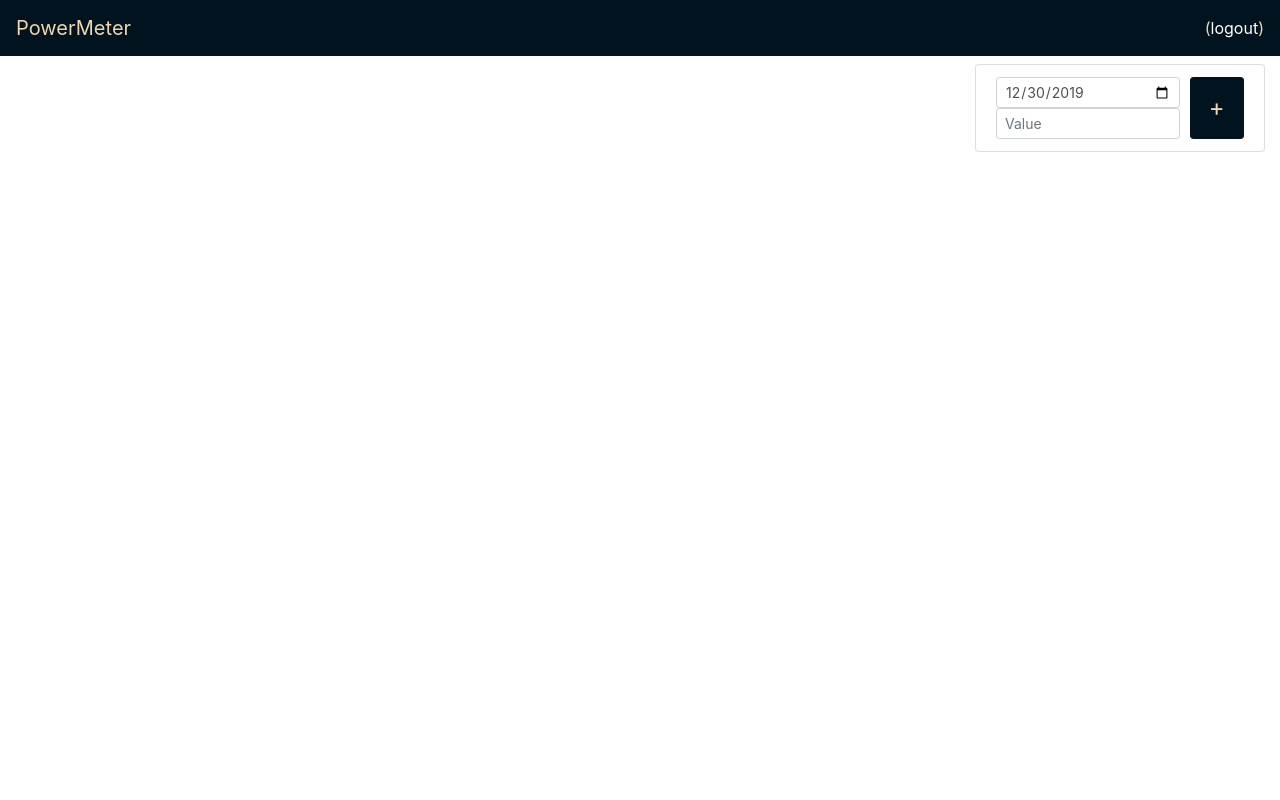
After one commit to StupidDuck/powermeter, a Flask app: page /meter/1/view in a window 1280 px wide. The commit adds this page. Run offline with Flask 2, Linux system fonts and the light colour scheme; the visitor is signed in with stand-in values (Sample User, id 1); data that the repository does not hold is empty; a map, chart or similar area stays blank; some libraries are stand-ins or nearby versions.

Commit message:
way too much changes for a single commit...

```diff
--- a/main.py
+++ b/main.py
@@ -1,12 +1,12 @@
 import os
-import sys
+from dotenv import load_dotenv
 from urllib.parse import urlencode
 from functools import wraps
 from authlib.integrations.flask_client import OAuth
-from dotenv import load_dotenv
 from flask import Flask, request, redirect, url_for, session, jsonify, send_file, render_template, flash
 from core.models import Meter, Journal, MeterReading
 
+# .env not commited, so does nothing except in dev env
 load_dotenv()
 
 app = Flask(__name__)
@@ -100,24 +100,22 @@ def meter():
         Meter(session['profile']['id'], _name).save()
         return redirect(url_for('index'))
     except (TypeError, ValueError) as err:
-        pass
-        #flash(err)
+        flash(err)
 
 
 @app.route('/meter/<int:meter_id>', methods=['POST'])
 @requires_auth
 def post_journal(meter_id):
     if Meter.find(meter_id).user_id != session['profile']['id']:
-        #flash('Not allowed to do this !')
+        flash('Not allowed to do this !')
         return redirect(url_for('index'))
     _date = request.form.get('date')
     _value = float(request.form.get('value'))
     try:
         MeterReading(_date, _value, meter_id).save()
     except (TypeError, ValueError) as err:
-        pass
-        #flash(err)
-    return redirect(url_for('journal', meter_id=meter_id))
+        flash(err)
+    return redirect(url_for('view', meter_id=meter_id))
 
 
 @app.route('/meter/<int:id>/delete')
@@ -135,11 +133,17 @@ def delete_meter(id):
         return redirect(url_for('index'))
 
 
-@app.route('/meter/<int:meter_id>/journal')
+@app.route('/meter/<int:meter_id>/view')
 @requires_auth
-def journal(meter_id):
+def view(meter_id):
+    return render_template('view.html.j2', meter_id=meter_id)
+
+
+@app.route('/api/meter/<int:meter_id>/journal')
+@requires_auth
+def journal_api(meter_id):
     if Meter.find(meter_id).user_id != session['profile']['id']:
-        #flash('Not allowed to do this !')
+        flash('Not allowed to do this !')
         return redirect(url_for('index'))
     journal_obj = Journal(meter_id)
     days = 15
@@ -159,37 +163,37 @@ def journal(meter_id):
     })
 
 
-@app.route('/meter/<int:meter_id>/json')
-@requires_auth
-def json_chart_data(meter_id):
-    if Meter.find(meter_id).user_id != session['profile']['id']:
-        return jsonify({})
-    journal_obj = Journal(meter_id)
+# @app.route('/meter/<int:meter_id>/json')
+# @requires_auth
+# def json_chart_data(meter_id):
+#     if Meter.find(meter_id).user_id != session['profile']['id']:
+#         return jsonify({})
+#     journal_obj = Journal(meter_id)
 
-    chart_data = {
-        'y_min': 0.0,
-        'y_max': 0.0,
-        'labels': [],
-        'values': []
-    }
+#     chart_data = {
+#         'y_min': 0.0,
+#         'y_max': 0.0,
+#         'labels': [],
+#         'values': []
+#     }
 
-    for mr in journal_obj[1:]:
-        chart_data['labels'].append(mr.date)
-        chart_data['values'].append(mr.mean_consumption_per_day)
+#     for mr in journal_obj[1:]:
+#         chart_data['labels'].append(mr.date)
+#         chart_data['values'].append(mr.mean_consumption_per_day)
 
-    mean = journal_obj.mean
-    chart_max = max([mr.mean_consumption_per_day for mr in journal_obj])
-    chart_min = min([mr.mean_consumption_per_day for mr in journal_obj])
-    chart_data['y_max'] = chart_max + chart_max / 5
-    chart_data['y_min'] = chart_min + chart_min / 5
+#     mean = journal_obj.mean
+#     chart_max = max([mr.mean_consumption_per_day for mr in journal_obj])
+#     chart_min = min([mr.mean_consumption_per_day for mr in journal_obj])
+#     chart_data['y_max'] = chart_max + chart_max / 5
+#     chart_data['y_min'] = chart_min + chart_min / 5
 
-    return jsonify({
-        'values': chart_data['values'],
-        'mean': mean,
-        'labels': chart_data['labels'],
-        'y_min': chart_data['y_min'],
-        'y_max': chart_data['y_max'],
-    })
+#     return jsonify({
+#         'values': chart_data['values'],
+#         'mean': mean,
+#         'labels': chart_data['labels'],
+#         'y_min': chart_data['y_min'],
+#         'y_max': chart_data['y_max'],
+#     })
 
 
 @app.route('/meter/<int:meter_id>/journal/export')
@@ -200,8 +204,7 @@ def export_csv(meter_id):
         journal_obj = Journal(meter_id)
         filename = journal_obj.export_csv()
     else:
-        pass
-        #flash('Not allowed to do this !')
+        flash('Not allowed to do this !')
     return send_file(filename,
                      mimetype="text/csv",
                      as_attachment=True,
@@ -212,20 +215,19 @@ def export_csv(meter_id):
 @requires_auth
 def import_csv(meter_id):
     if 'file' not in request.files:
-        #flash('No file selected')
-        return redirect(url_for('journal', meter_id=meter_id))
+        flash('No file selected')
+        return redirect(url_for('view', meter_id=meter_id))
     file = request.files['file']
     if file.filename == '':
-        #flash('No file selected')
-        return redirect(url_for('journal', meter_id=meter_id))
+        flash('No file selected')
+        return redirect(url_for('view', meter_id=meter_id))
     meter = Meter.find(meter_id)
     if meter.user_id == session['profile']['id']:
         journal_obj = Journal(meter_id)
         journal_obj.import_csv(file)
     else:
-        pass
-        #flash('Not allowed to do this !')
-    return redirect(url_for('journal', meter_id=meter_id))
+        flash('Not allowed to do this !')
+    return redirect(url_for('view', meter_id=meter_id))
 
 
 @app.route('/mr/<int:id>/delete')
@@ -238,7 +240,7 @@ def delete_mr(id):
             mr.delete()
         else:
             flash('Not allowed to do this !')
-        return redirect(url_for('journal', meter_id=mr.meter_id))
+        return redirect(url_for('view', meter_id=mr.meter_id))
     except:
-        #flash('Error, action aborted')
+        flash('Error, action aborted')
         return redirect(url_for('index'))
--- a/static/ir_chart.js
+++ b/static/ir_chart.js
@@ -4,10 +4,10 @@ function buildChart(data) {
   var myLineChart = new Chart(ctx, {
       type: 'bar',
       data: {
-        labels: data.labels,
+        labels: data.values.map(x => x.label),
         datasets: [{
           label: 'Power Consumption',
-          data: data.values,
+          data: data.values.map(x => x.value),
           backgroundColor: data.values.map((val, i) => palette(i))
         }]
       },
@@ -50,14 +50,14 @@ function fetchData(id) {
     req.onreadystatechange = function(event) {
         if (this.readyState === XMLHttpRequest.DONE) {
             if (this.status === 200) {
-                resolve(JSON.parse(this.responseText));
+              resolve(JSON.parse(this.responseText));
             } else {
                 reject("Status de la réponse: %d (%s)", this.status, this.statusText);
             }
         }
     };
 
-    req.open('GET', '/meter/' + id + '/json', true);
+    req.open('GET', '/api/meter/' + id + '/journal', true);
     req.send(null);
   });
 }
@@ -68,3 +68,34 @@ function palette(i) {
   const index = i % colors.length;
   return colors[index];
 }
+
+function formatForChart(journal) {
+  return new Promise((resolve, reject) => {
+    try {
+      let chart_data = {
+        'y_min': 0.0,
+        'y_max': 0.0,
+        'values': []
+      };
+
+      journal.entries.slice(1).map(entry => {
+        chart_data.values.push({'label': entry.date, 'value': entry.mean_consumption_per_day});
+      });
+
+      const chart_max = Math.max(...chart_data.values.map(x => x.value));
+      const chart_min = Math.min(...chart_data.values.map(x => x.value));
+      chart_data.y_max = chart_max + chart_max / 5;
+      chart_data.y_min = chart_min + chart_min / 5;
+
+      resolve({
+        'values': chart_data.values.reverse(),
+        'mean': journal.mean,
+        'y_min': chart_data.y_min,
+        'y_max': chart_data.y_max,
+      });
+    }
+    catch {
+      reject(console.log("Something bad happened..."));
+    }
+  });
+}
--- a/templates/base.html.j2
+++ b/templates/base.html.j2
@@ -16,16 +16,6 @@
         <span class="navbar-toggler-icon"></span>
       </button>
       <div class="collapse navbar-collapse" id="navbarNav">
-        <ul class="navbar-nav">
-          {% if meter_id %}
-          <li class="nav-item">
-            <a class="nav-link" href="{{ url_for('graph', meter_id=meter_id) }}">Graph</a>
-          </li>
-          <li class="nav-item">
-            <a class="nav-link" href="{{ url_for('journal', meter_id=meter_id) }}">List</a>
-          </li>
-          {% endif %}
-        </ul>
         <span class="navbar-text ml-auto">
           {% if 'profile' in session %}
             {{ session['profile']['email'] }} (<a href="{{ url_for('logout') }}">logout</a>)
--- a/templates/index.html.j2
+++ b/templates/index.html.j2
@@ -10,7 +10,7 @@
     <ul class="list-group">
       {% for meter in meters %}
       <li class="list-group-item d-flex justify-content-between">
-        <a href="{{ url_for('journal', meter_id=meter._id) }}">{{meter.name}}</a>
+        <a href="{{ url_for('view', meter_id=meter._id) }}">{{meter.name}}</a>
         <button id="btn-modal" type="button" class="btn btn-primary btn-sm" data-toggle="modal" data-target="#deleteModal" data-link="{{ url_for('delete_meter', id=meter._id) }}">-</button>
       </li>
       {% endfor %}
--- /dev/null
+++ b/templates/view.html.j2
@@ -0,0 +1,42 @@
+{% extends "base.html.j2" %}
+{% block head %}
+  <script src="https://cdnjs.cloudflare.com/ajax/libs/moment.js/2.24.0/moment.min.js"></script>
+  <script src="https://cdnjs.cloudflare.com/ajax/libs/moment.js/2.24.0/locale/fr.js"></script>
+  <script src="https://cdnjs.cloudflare.com/ajax/libs/Chart.js/2.7.3/Chart.min.js"></script>
+{% endblock %}
+{% block content %}
+  <div class="row full-height">
+    <div class="col-xl-9" style="height: 100%">
+      <canvas id="myChart"></canvas>
+    </div>
+    <div class="col-xl-3 d-flex flex-column justify-content-between" style="height: 100%">
+      {#<ul class="list-group">
+        <li class="list-group-item d-flex justify-content-between">Mean<span><strong>{{ mean }} KWh</strong></span></li>
+        <li class="list-group-item d-flex justify-content-between">Annual projection<span><strong>{{ mean * 365 }} KWh</strong></span></li>
+        <li class="list-group-item d-flex justify-content-between">Trend of the last {{ days }} days<span><strong>{{ trend }}</strong></span></li>
+      </ul>#}
+      <ul class="list-group" style="margin-bottom: 8px">
+        <li class="list-group-item">
+          <form action="{{ url_for('post_journal', meter_id=meter_id) }}" method="POST">
+            <div class="form-row">
+              <div class="col-9">
+                <input class="form-control form-control-sm" id="date" name="date" type="date" placeholder="Date">
+                <input class="form-control form-control-sm" id="value" name="value" type="text" placeholder="Value">
+              </div>
+              <div class="col-3">
+                <button class="btn btn-primary btn-sm" type="submit" style="width: 100%; height: 100%; font-size: 24px">+</button>
+              </div>
+            </div>
+          </form>
+        </li>
+      </ul>
+    </div>
+  </div>
+  <script src="/static/ir_chart.js"></script>
+  <script>
+    fetchData({{meter_id}})
+      .then(resp => formatForChart(resp.journal))
+      .then(buildChart);
+    document.getElementById('date').valueAsDate = new Date();
+  </script>
+{% endblock %}
```
